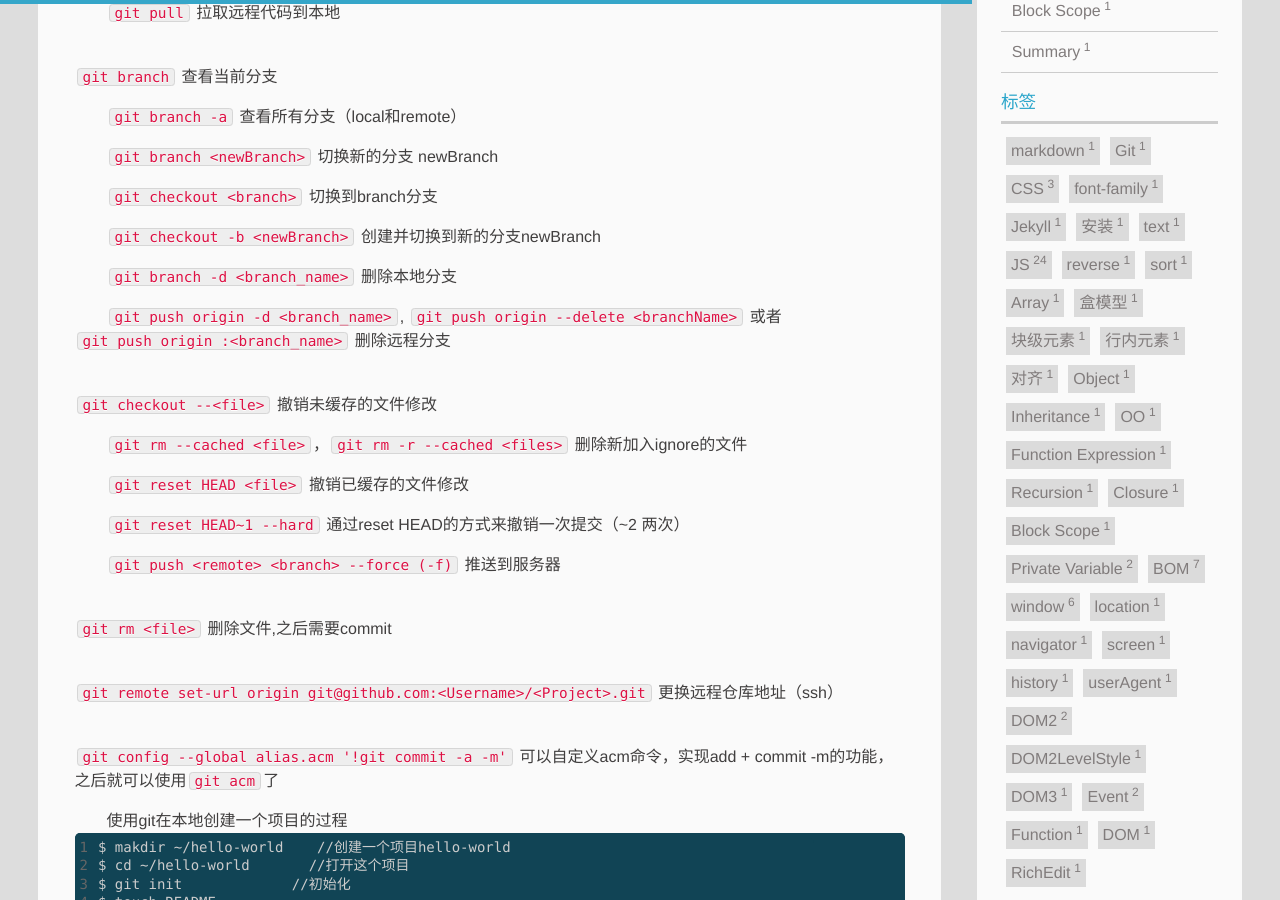
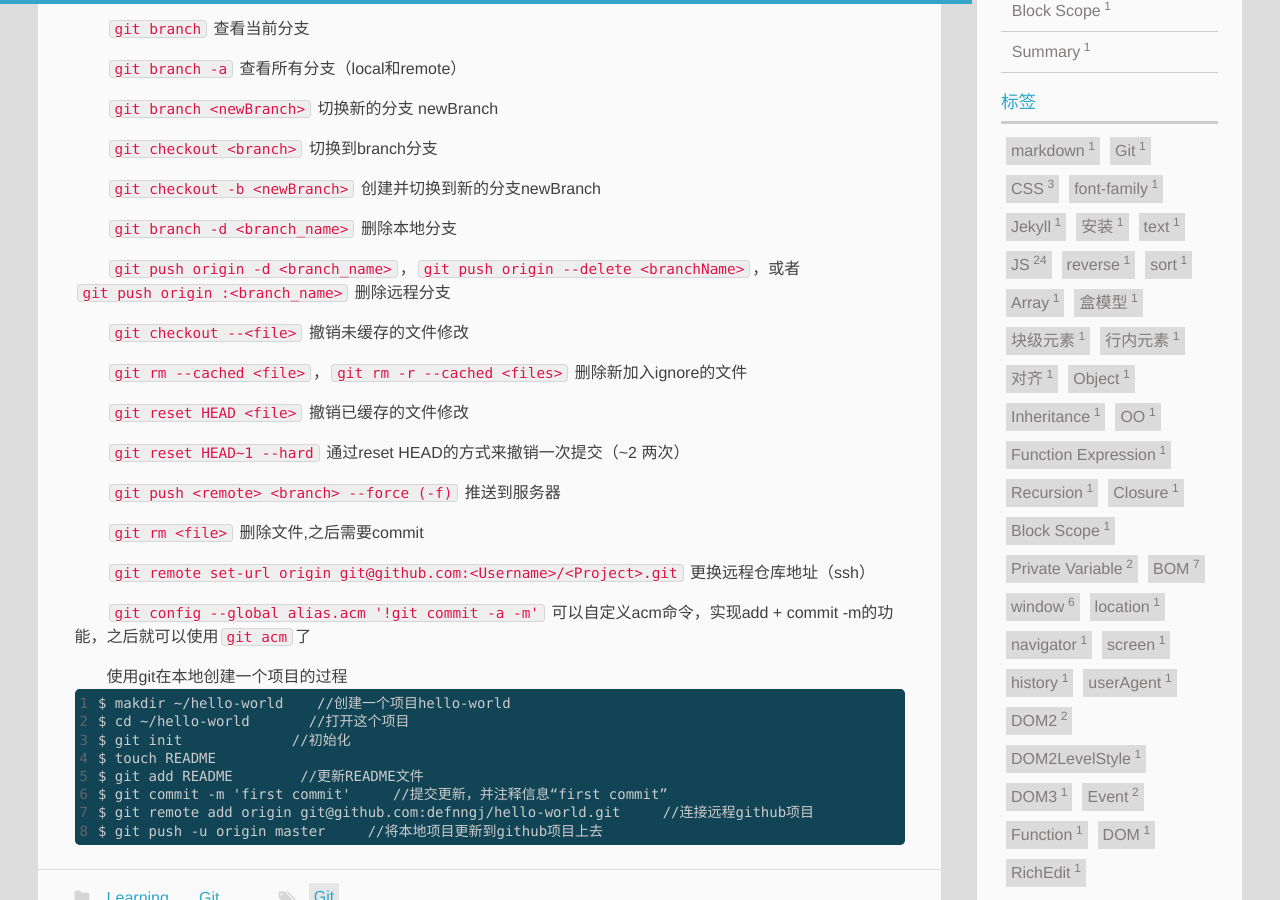
Before and after one commit to Halomaple/blog, a Jekyll site: the page built from _posts/2016-09-07-Git-命令.markdown, in a window 1280 px wide and 900 px high, scrolled down 772 px. Built offline with Jekyll 4.4.1, drawn with Linux system fonts in a browser that asks for light colours; nearby versions of some CDN libraries.

Commit message:
delete brs

```diff
--- a/_posts/2016-09-07-Git-命令.markdown
+++ b/_posts/2016-09-07-Git-命令.markdown
@@ -18,7 +18,6 @@ tags: [Git]
 
 `git diff` 查看文件的修改内容
 
-<br />
 `git add <file>` 缓存修改
 
 `git add .` 缓存所有修改，同 `git add -all (-a)`
@@ -29,7 +28,6 @@ tags: [Git]
 
 `git pull` 拉取远程代码到本地
 
-<br />
 `git branch` 查看当前分支
 
 `git branch -a` 查看所有分支（local和remote）
@@ -42,9 +40,8 @@ tags: [Git]
 
 `git branch -d <branch_name>` 删除本地分支
 
-`git push origin -d <branch_name>`, `git push origin --delete <branchName>` 或者 `git push origin :<branch_name>` 删除远程分支
+`git push origin -d <branch_name>`，`git push origin --delete <branchName>`，或者 `git push origin :<branch_name>` 删除远程分支
 
-<br />
 `git checkout --<file>` 撤销未缓存的文件修改
 
 `git rm --cached <file>`，`git rm -r --cached <files>` 删除新加入ignore的文件
@@ -55,13 +52,10 @@ tags: [Git]
 
 `git push <remote> <branch> --force (-f)` 推送到服务器
 
-<br />
 `git rm <file>` 删除文件,之后需要commit
 
-<br />
 `git remote set-url origin git@github.com:<Username>/<Project>.git` 更换远程仓库地址（ssh）
 
-<br />
 `git config --global alias.acm '!git commit -a -m'` 可以自定义acm命令，实现add + commit -m的功能，之后就可以使用`git acm`了
 
 使用git在本地创建一个项目的过程
```
